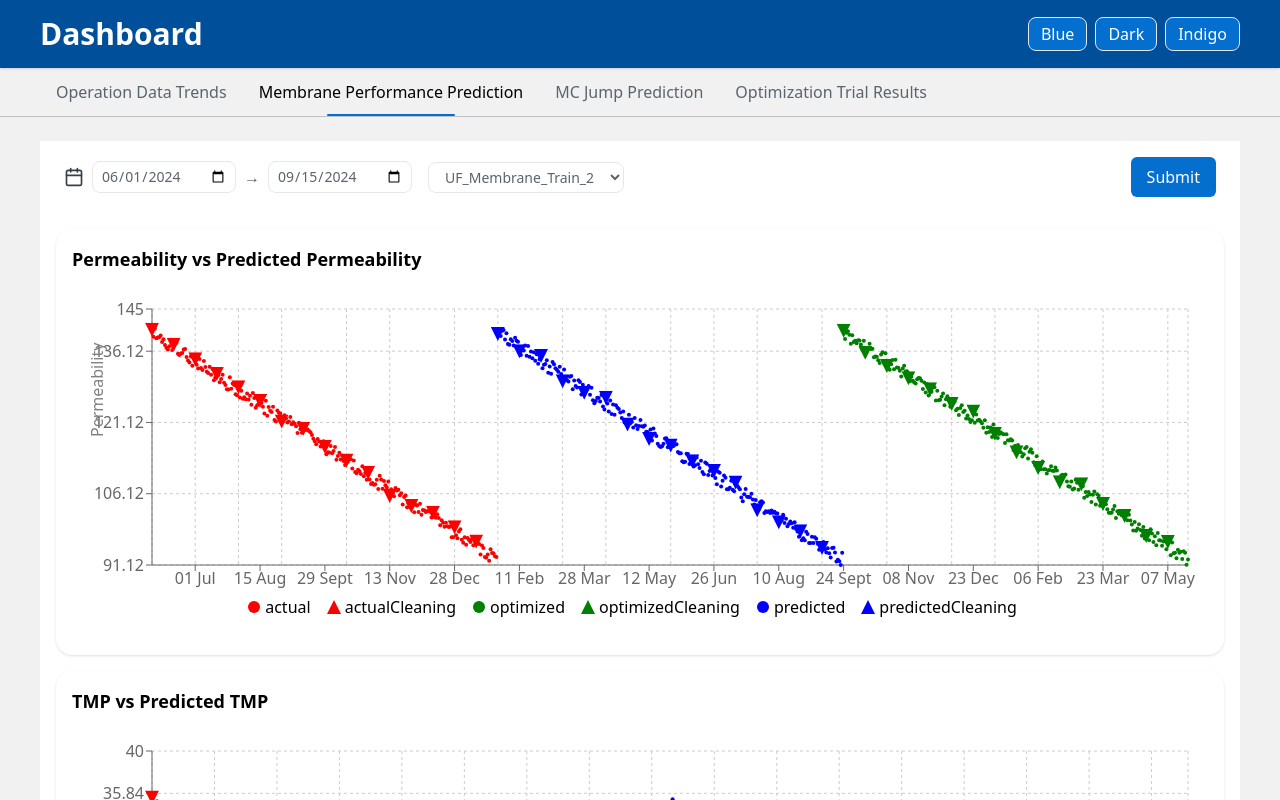
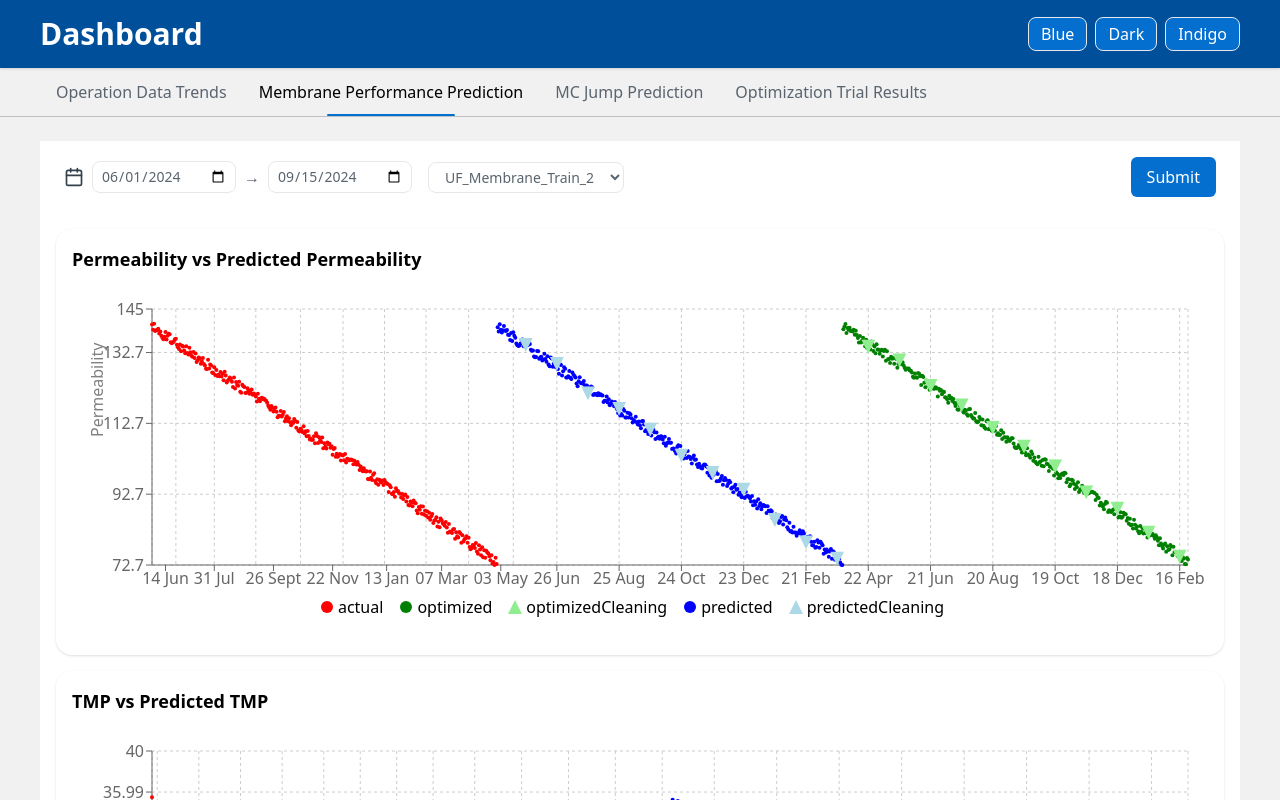
Before and after one commit to bee2b-lamnd-jimmy-vatek/my-app, a React (Vite) app: page / in a window 1280 px wide. Both pictures are taken after a click on the button "Membrane Performance Prediction". Shown: the top 800 px of the page. Built offline with nearby package versions, Linux system fonts and the light colour scheme.

Commit message:
update color

```diff
--- a/src/components/MembraneChart.tsx
+++ b/src/components/MembraneChart.tsx
@@ -1,3 +1,4 @@
+/* eslint-disable @typescript-eslint/no-explicit-any */
 import {
   ScatterChart,
   Scatter,
@@ -72,21 +73,37 @@ export default function MembraneChart({
   };
 
   const CustomCircle = ({ cx, cy, fill }: any) => (
-    <circle cx={cx} cy={cy} r={2} fill={fill}/>
+    <circle cx={cx} cy={cy} r={2} fill={fill} />
   );
 
-  // Group data by series
   const seriesData = data.reduce((acc, point) => {
-    const key = point.isCleaning ? `${point.series}Cleaning` : point.series;
+    const key =
+      point.series === "actual"
+        ? "actual"
+        : point.isCleaning
+        ? `${point.series}Cleaning`
+        : point.series;
+
     if (!acc[key]) {
       acc[key] = [];
     }
+
+    const x = new Date(point.date).valueOf();
+
+    // Nếu là "actual" thì kiểm tra trùng x
+    if (key === "actual") {
+      const exists = acc[key].some((p) => p.x === x);
+      if (exists) {
+        return acc; // bỏ qua không push thêm
+      }
+    }
+
     acc[key].push({
-      // Convert date string to Date object's timestamp in milliseconds
-      x: new Date(point.date).valueOf(),
+      x,
       y: point.value,
       color: point.color,
     });
+
     return acc;
   }, {} as Record<string, { x: number; y: number; color: string }[]>);
 
@@ -106,8 +123,8 @@ export default function MembraneChart({
           <XAxis
             dataKey="x"
             type="number"
-            scale="time"  // Add this line
-            domain={['auto', 'auto']}  // Change to auto scaling
+            scale="time" // Add this line
+            domain={["auto", "auto"]} // Change to auto scaling
             tickFormatter={(unix) =>
               new Date(unix).toLocaleDateString("en-GB", {
                 day: "2-digit",
--- a/src/pages/MembranePrediction.tsx
+++ b/src/pages/MembranePrediction.tsx
@@ -46,7 +46,12 @@ function generateMockData(
       data.push({
         date: date.toISOString().split("T")[0],
         value: Number(value.toFixed(2)),
-        color: currentSeries.color,
+        color:
+          currentSeries.name === "predicted"
+            ? "lightblue"
+            : currentSeries.name === "optimized"
+            ? "lightgreen"
+            : currentSeries.color,
         series: currentSeries.name,
         isCleaning: true,
       });
@@ -59,17 +64,15 @@ function generateMockData(
 // Example usage with adjusted number of points
 const permeabilityData = generateMockData(
   "2024-06-01",
-  1200,
+  1000,
   [
     { name: "actual", color: "red" },
     { name: "predicted", color: "blue" },
     { name: "optimized", color: "green" },
-    { name: "predictedCleaning", color: "lightblue" },
-    { name: "optimizedCleaning", color: "lightgreen" },
   ],
   140,
   3,
-  15
+  30
 );
 
 const tmpData = generateMockData(
```
